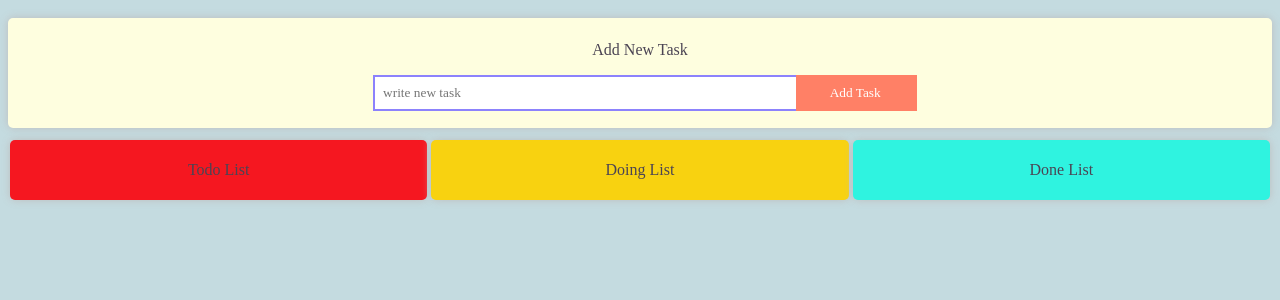
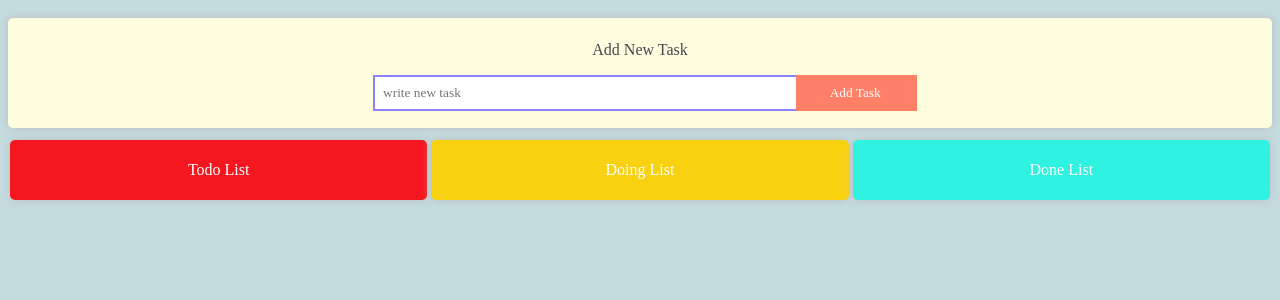
Before and after one commit to milad-heidari/todo, a React (Create React App) app: page / in a window 1280 px wide. Shown: the top 300 px of the page. Built offline with nearby package versions, Linux system fonts and the light colour scheme; the HTML template or start-up script is replaced by a standard one.

Commit message:
add pClassName props for elements.P className

```diff
--- a/src/Components/List/List.jsx
+++ b/src/Components/List/List.jsx
@@ -2,11 +2,11 @@ import React from 'react'
 import "./list.css"
 import PropTypes from 'prop-types'
 import elements from '../../Elements/ExportElements'
-function List({ListTitle,className,children}) {
+function List({ListTitle,className,children,pClassName}) {
     return (
         <div className={className}>
             <elements.P
-                className=''
+                className={pClassName}
                 text={ListTitle}
 
             />
@@ -17,6 +17,7 @@ function List({ListTitle,className,children}) {
 
 List.propTypes = {
     className:PropTypes.string,
+    pClassName:PropTypes.string,
     text:PropTypes.string.isRequired
 }
 
```
